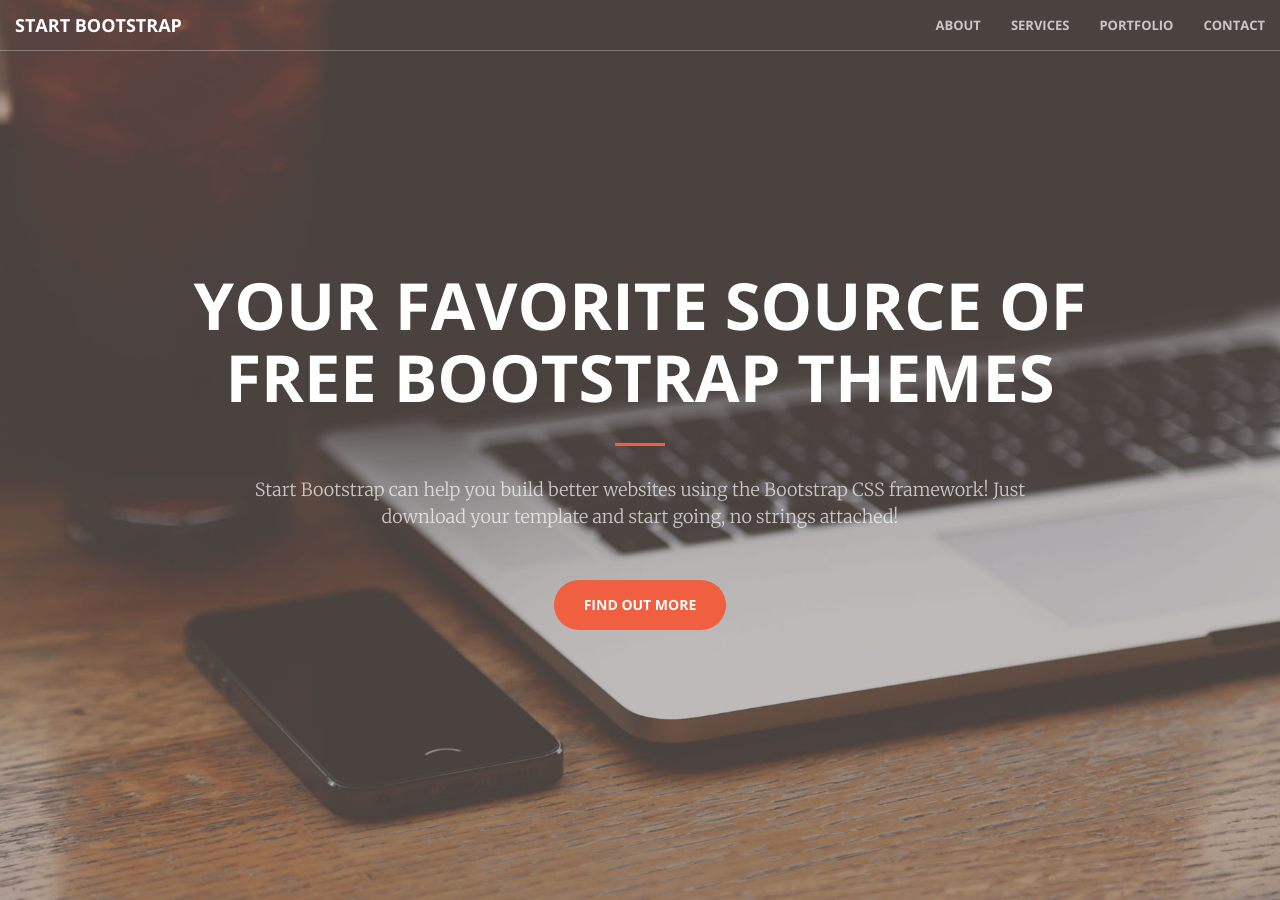
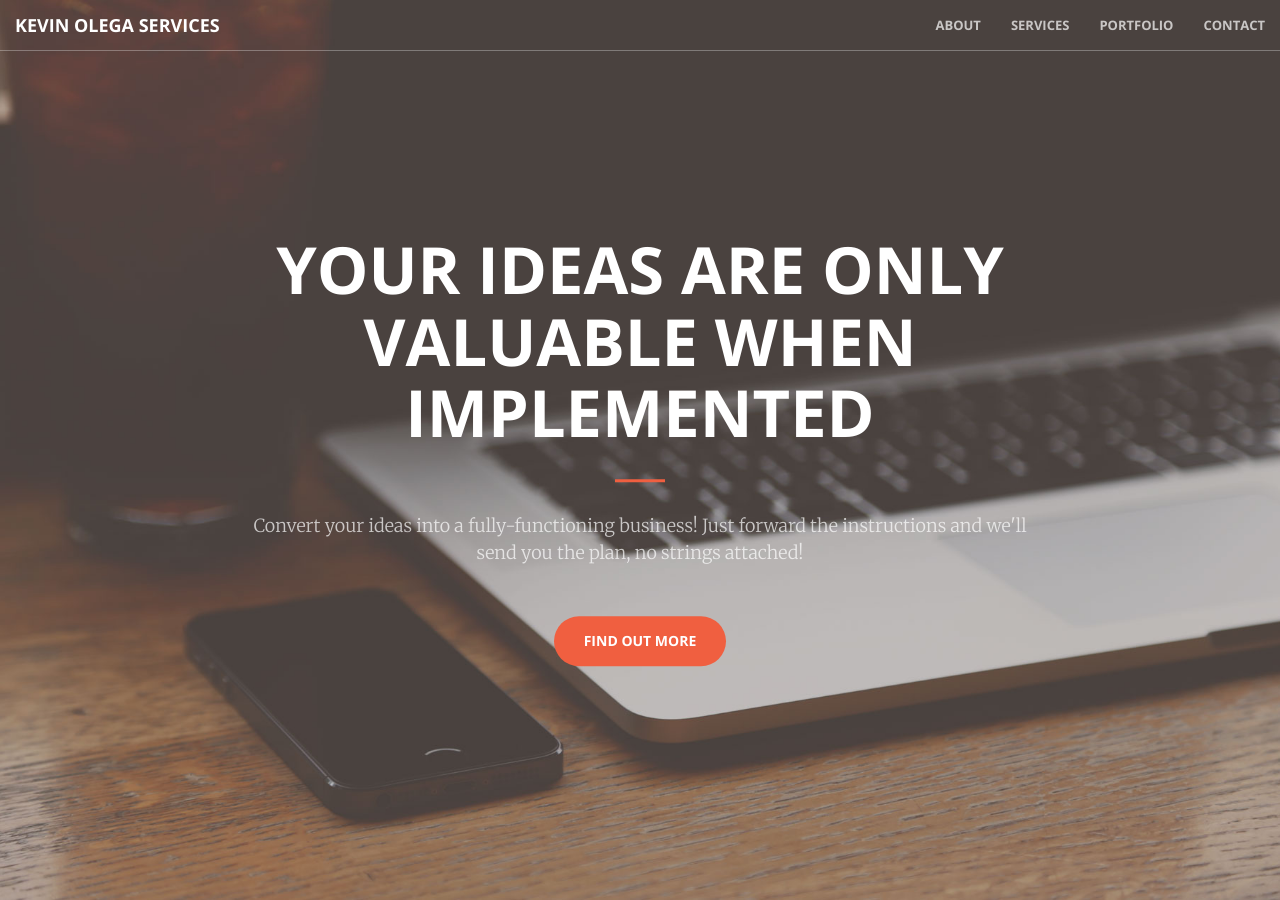
Before and after one commit to kevinolega/kevinolegaservices, a Jekyll site: the page built from index.html, in a window 1280 px wide and 900 px high. Built offline with Jekyll 4.4.1, drawn with Linux system fonts in a browser that asks for light colours.

Commit message:
initial testst

```diff
--- a/_includes/header.html
+++ b/_includes/header.html
@@ -1,10 +1,10 @@
 <header>
     <div class="header-content">
         <div class="header-content-inner">
-            <h1>Your Favorite Source of Free Bootstrap Themes</h1>
+            <h1>YOUR IDEAS ARE ONLY VALUABLE WHEN IMPLEMENTED</h1>
             <hr>
-            <p>Start Bootstrap can help you build better websites using the Bootstrap CSS framework! Just download your template and start going, no strings attached!</p>
-            <a href="#about" class="btn btn-primary btn-xl page-scroll">Find Out More</a>
+            <p>Convert your ideas into a fully-functioning business! Just forward the instructions and we'll send you the plan, no strings attached!</p>
+            <a href="#about" class="btn btn-primary btn-xl page-scroll">FIND OUT MORE</a>
         </div>
     </div>
 </header>
--- a/_includes/nav.html
+++ b/_includes/nav.html
@@ -8,7 +8,7 @@
                 <span class="icon-bar"></span>
                 <span class="icon-bar"></span>
             </button>
-            <a class="navbar-brand page-scroll" href="#page-top">Start Bootstrap</a>
+            <a class="navbar-brand page-scroll" href="#page-top">KEVIN OLEGA SERVICES</a>
         </div>
 
         <!-- Collect the nav links, forms, and other content for toggling -->
```
